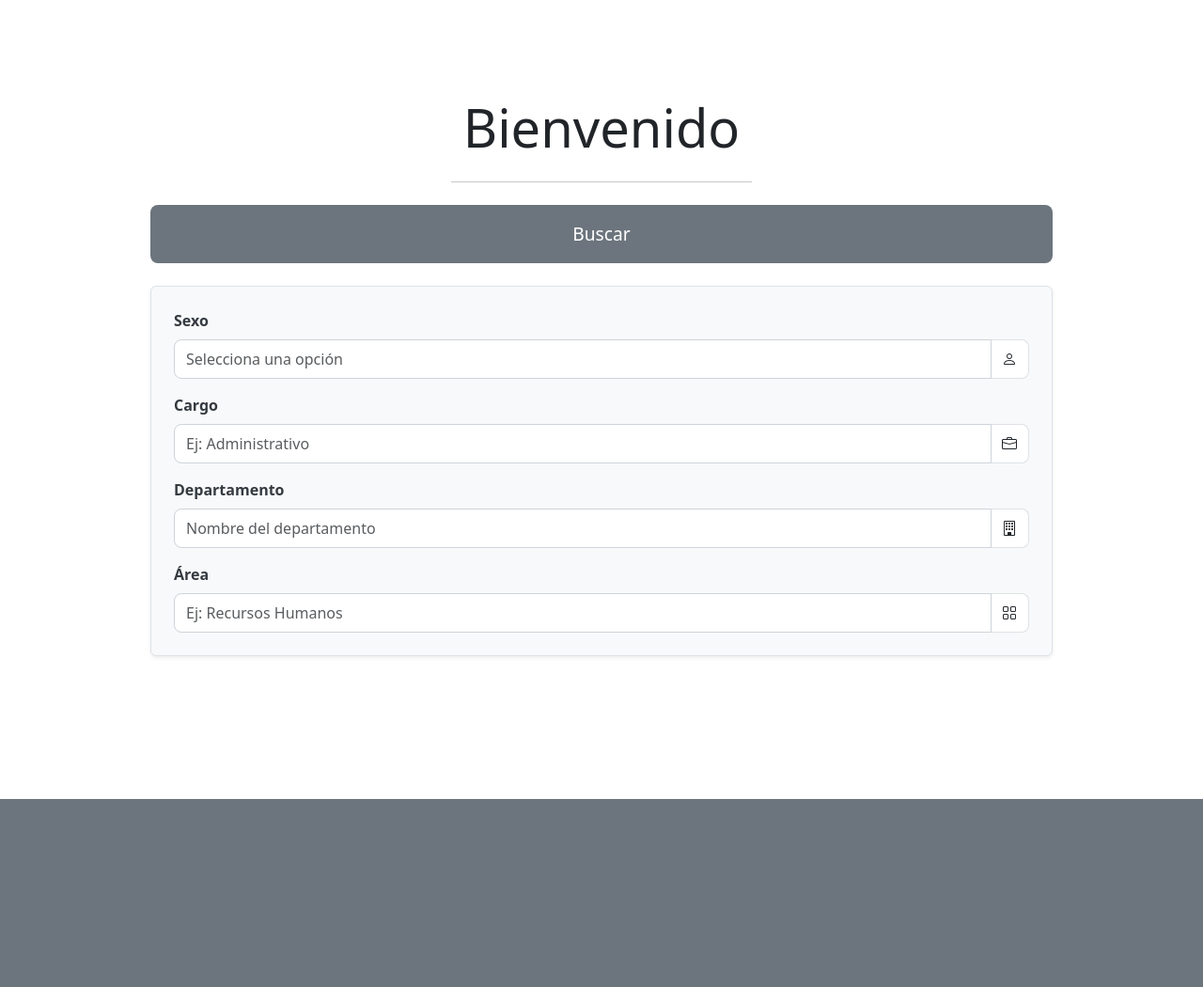
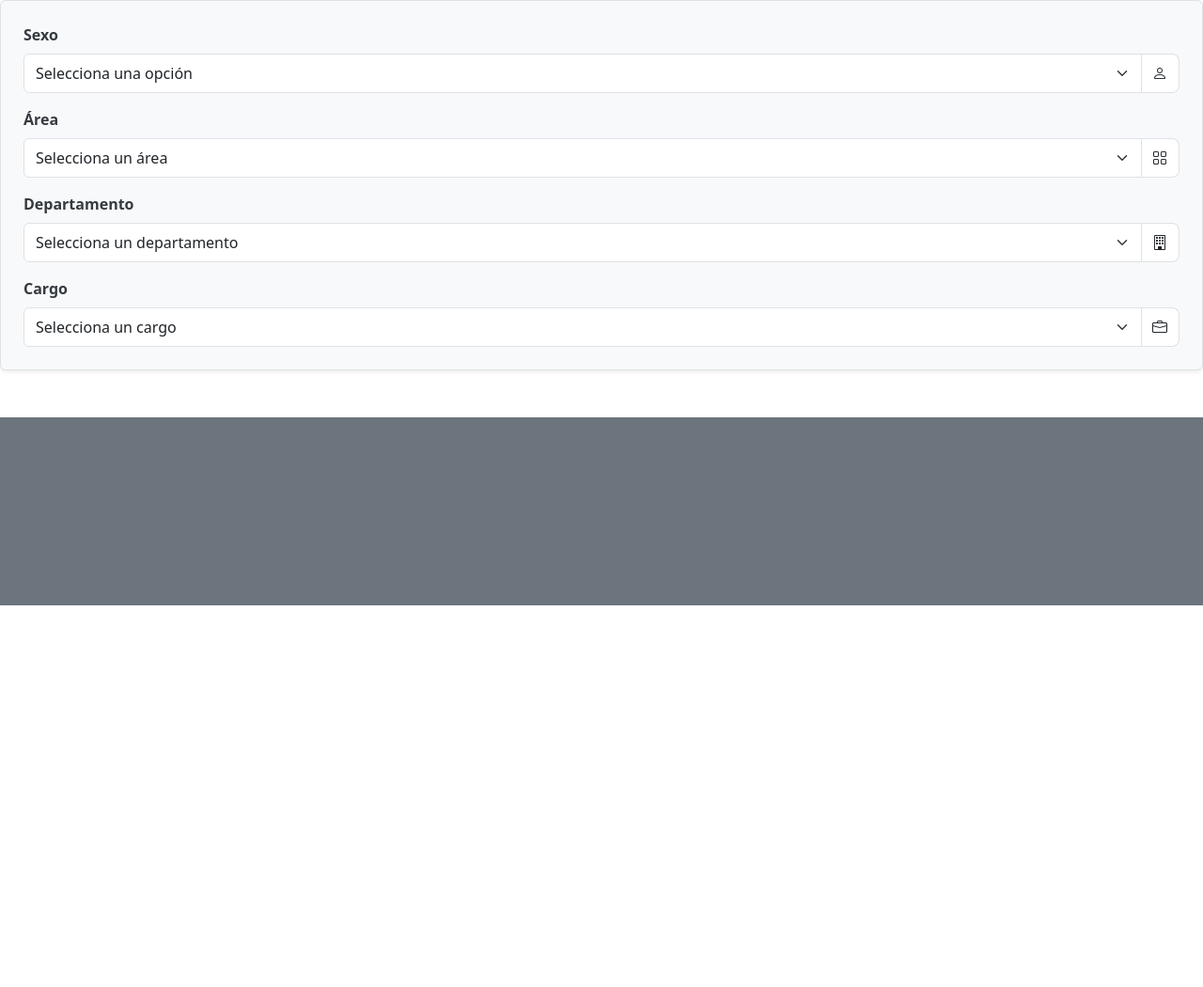
Before and after one commit to vbroosing/el-correo-de-yuri, a Django app: page /informe-trabajadores/ in a window 1280 px wide. Shown: the part 56-1106 px from the top of the page at 94% size. After the commit the page ends 700 px from the top, so only its background shows below. Run offline with Django 5.2, Linux system fonts and the light colour scheme; a user stored in the database is signed in; data comes from the database, SQL or seed files in the repository; both versions use the stored data as it was after the commit; some libraries are stand-ins or nearby versions.

Commit message:
annadiendo funcionalidades de filtrado de trabajadores

```diff
--- /dev/null
+++ b/app/static/js/informe-trabajadores.js
@@ -0,0 +1,83 @@
+document.addEventListener('DOMContentLoaded', function() {
+    const selectArea = document.getElementById('select-area');
+    const selectDepto = document.getElementById('select-departamento');
+    const selectCargo = document.getElementById('select-cargo');
+
+    // Guardamos las opciones originales para poder restaurarlas al filtrar
+    const opcionesDeptoOriginales = Array.from(selectDepto.options);
+    const opcionesCargoOriginales = Array.from(selectCargo.options);
+
+    // 1. LOGICA AL CAMBIAR ÁREA
+    selectArea.addEventListener('change', function() {
+        const areaId = this.value;
+
+        // Filtrar Departamentos
+        selectDepto.innerHTML = ''; // Limpiar
+        opcionesDeptoOriginales.forEach(opcion => {
+            // Mostrar si es el placeholder (value="") o coincide el área
+            if (opcion.value === "" || opcion.dataset.areaId === areaId || areaId === "") {
+                selectDepto.appendChild(opcion);
+            }
+        });
+        selectDepto.value = ""; // Resetear selección
+
+        // Filtrar Cargos (Mostrar todos los cargos de esa área)
+        selectCargo.innerHTML = ''; // Limpiar
+        opcionesCargoOriginales.forEach(opcion => {
+            if (opcion.value === "" || opcion.dataset.areaId === areaId || areaId === "") {
+                selectCargo.appendChild(opcion);
+            }
+        });
+        selectCargo.value = ""; // Resetear selección
+    });
+
+    // 2. LOGICA AL CAMBIAR DEPARTAMENTO
+    selectDepto.addEventListener('change', function() {
+        const deptoId = this.value;
+        const opcionSeleccionada = this.options[this.selectedIndex];
+
+        // Autocompletar Área (hacia arriba)
+        if (deptoId && opcionSeleccionada.dataset.areaId) {
+            selectArea.value = opcionSeleccionada.dataset.areaId;
+        }
+
+        // Filtrar Cargos (hacia abajo)
+        selectCargo.innerHTML = '';
+        opcionesCargoOriginales.forEach(opcion => {
+            // Mostrar si es placeholder o coincide el departamento
+            if (opcion.value === "" || opcion.dataset.departamentoId === deptoId || deptoId === "") {
+                selectCargo.appendChild(opcion);
+            }
+        });
+        // Si el usuario deselecciona departamento (vuelve a ""), restauramos cargos según el área actual
+        if (deptoId === "") {
+            const areaActual = selectArea.value;
+            // Disparamos el evento de área manualmente para re-filtrar
+            selectArea.dispatchEvent(new Event('change'));
+        } else {
+            selectCargo.value = "";
+        }
+    });
+
+    // 3. LOGICA AL CAMBIAR CARGO
+    selectCargo.addEventListener('change', function() {
+        const cargoId = this.value;
+        const opcionSeleccionada = this.options[this.selectedIndex];
+
+        if (cargoId) {
+            // Autocompletar Departamento
+            const deptoId = opcionSeleccionada.dataset.departamentoId;
+            if (deptoId) {
+                selectDepto.value = deptoId;
+
+                // Al setear el valor manualmente, debemos asegurar que las opciones sean visibles
+                // (por si estaban ocultas por un filtro previo incorrecto)
+                // Una forma rápida es disparar el evento del departamento para que chequee el área
+                    selectDepto.dispatchEvent(new Event('change'));
+
+                    // Volvemos a poner el cargo (porque el evento change de depto lo borra al filtrar)
+                    selectCargo.value = cargoId;
+            }
+        }
+    });
+});
--- a/app/templates/informe-trabajadores.html
+++ b/app/templates/informe-trabajadores.html
@@ -13,71 +13,70 @@ Informe Trabajadores
 
 {% block body %}
 
-<div class="contenedor d-flex flex-column justify-content-center align-items-center vh-100">
-    <h1 class="display-4 fw-light titulo_dashboard_jefe">Bienvenido</h1>
-    <hr class="w-25 mx-auto border-dark mb-4">
-
-    <!-- Panel de filtros dentro de un formulario -->
-    <form method="post" action="/datos-filtrados/" class="w-75">
-        {% csrf_token %}
-        <!-- ¡NO necesitas {% csrf_token %} en formularios GET! -->
-        <!-- Botones BUSCAR y FILTROS -->
-        <div class="botones d-flex flex-column gap-3 mb-4">
-            <button type="submit" class="btn btn-lg px-5 py-3 text-white btn_horas_informe_trabajadores">
-                Buscar
-            </button>
-        </div>
-
-        <!-- Panel de filtros -->
 <div class="filtros-panel bg-light p-4 rounded shadow-sm">
     <div class="row g-3">
+
         <div class="col-12">
             <label class="form-label fw-bold">Sexo</label>
             <div class="input-group">
-                        <input type="text"
-                            name="sexo"
-                            class="form-control"
-                            placeholder="Selecciona una opción"
-                            value="{{ filtros.sexo }}">
+                <select name="sexo" class="form-select">
+                    <option value="">Selecciona una opción</option>
+                    {% for codigo, nombre in sexos %}
+                        <option value="{{ codigo }}">{{ nombre }}</option>
+                    {% endfor %}
+                </select>
                 <span class="input-group-text bg-white border-start-0"><i class="bi bi-person"></i></span>
             </div>
         </div>
+
+        <div class="col-12">
+            <label class="form-label fw-bold">Área</label>
+            <div class="input-group">
+                <select name="area" id="select-area" class="form-select">
+                    <option value="">Selecciona un área</option>
+                    {% for a in areas %}
+                        <option value="{{ a.id }}">{{ a.nombre_area }}</option>
+                    {% endfor %}
+                </select>
+                <span class="input-group-text bg-white border-start-0"><i class="bi bi-grid"></i></span>
+            </div>
+        </div>
+
+        <div class="col-12">
+            <label class="form-label fw-bold">Departamento</label>
+            <div class="input-group">
+                <select name="departamento" id="select-departamento" class="form-select">
+                    <option value="">Selecciona un departamento</option>
+                    {% for d in departamentos %}
+                        <option value="{{ d.id }}" data-area-id="{{ d.id_area.id }}">
+                            {{ d.nombre_departamento }}
+                        </option>
+                    {% endfor %}
+                </select>
+                <span class="input-group-text bg-white border-start-0"><i class="bi bi-building"></i></span>
+            </div>
+        </div>
+
         <div class="col-12">
             <label class="form-label fw-bold">Cargo</label>
             <div class="input-group">
-                        <input type="text"
-                            name="cargo"
-                            class="form-control"
-                            placeholder="Ej: Administrativo"
-                            value="{{ filtros.cargo }}">
+                <select name="cargo" id="select-cargo" class="form-select">
+                    <option value="">Selecciona un cargo</option>
+                    {% for c in cargos %}
+                        <option value="{{ c.id }}"
+                                data-departamento-id="{{ c.id_departamento.id }}"
+                                data-area-id="{{ c.id_departamento.id_area.id }}">
+                            {{ c.nombre_cargo }}
+                        </option>
+                    {% endfor %}
+                </select>
                 <span class="input-group-text bg-white border-start-0"><i class="bi bi-briefcase"></i></span>
             </div>
         </div>
-                <div class="col-12">
-                    <label class="form-label fw-bold">Departamento</label>
-                    <div class="input-group">
-                        <input type="text"
-                            name="departamento"
-                            class="form-control"
-                            placeholder="Nombre del departamento"
-                            value="{{ filtros.departamento }}">
-                        <span class="input-group-text bg-white border-start-0"><i class="bi bi-building"></i></span>
+
     </div>
 </div>
-                <div class="col-12">
-                    <label class="form-label fw-bold">Área</label>
-                    <div class="input-group">
-                        <input type="text"
-                            name="area"
-                            class="form-control"
-                            placeholder="Ej: Recursos Humanos"
-                            value="{{ filtros.area }}">
-                        <span class="input-group-text bg-white border-start-0"><i class="bi bi-grid"></i></span>
-                    </div>
-                </div>
-            </div>
-        </div>
-    </form>
-</div>
+
+<script src="{% static 'js/informe-trabajadores.js' %}"></script>
 
 {% endblock %}
--- a/app/views.py
+++ b/app/views.py
@@ -8,7 +8,8 @@ from .decorators import group_required, multi_group_required
 from django.contrib import messages
 
 # MODELOS
-from app.models import Trabajador, Cargo, Carga_familiar
+from app.models import Trabajador, Cargo, Carga_familiar, Area, Departamento, Sexo_trabajador
+
 
 # HOME
 @login_required
@@ -91,11 +92,24 @@ def dashboard(req):
     return render(req, 'dashboard.html', context)
     # return render(req, 'dashboard.html', {'notificaciones_pendientes': True})
 
-# PERFIL JEFE RRHH
 @login_required
 @multi_group_required(['Jefe RRHH', 'Personal RRHH'])
 def informe_trabajadores(req):
-    return render(req, 'informe-trabajadores.html')
+    # Consultamos todos los registros para llenar los filtros
+    areas = Area.objects.all()
+    departamentos = Departamento.objects.all()
+    cargos = Cargo.objects.all()
+
+    # Obtenemos las opciones del choice Sexo_trabajador
+    sexos = Sexo_trabajador.choices
+
+    context = {
+        'areas': areas,
+        'departamentos': departamentos,
+        'cargos': cargos,
+        'sexos': sexos,
+    }
+    return render(req, 'informe-trabajadores.html', context)
 
 
 @login_required
```
Also changed, not shown: db.sqlite3. Lines whose indentation alone changed are shown as unchanged.
